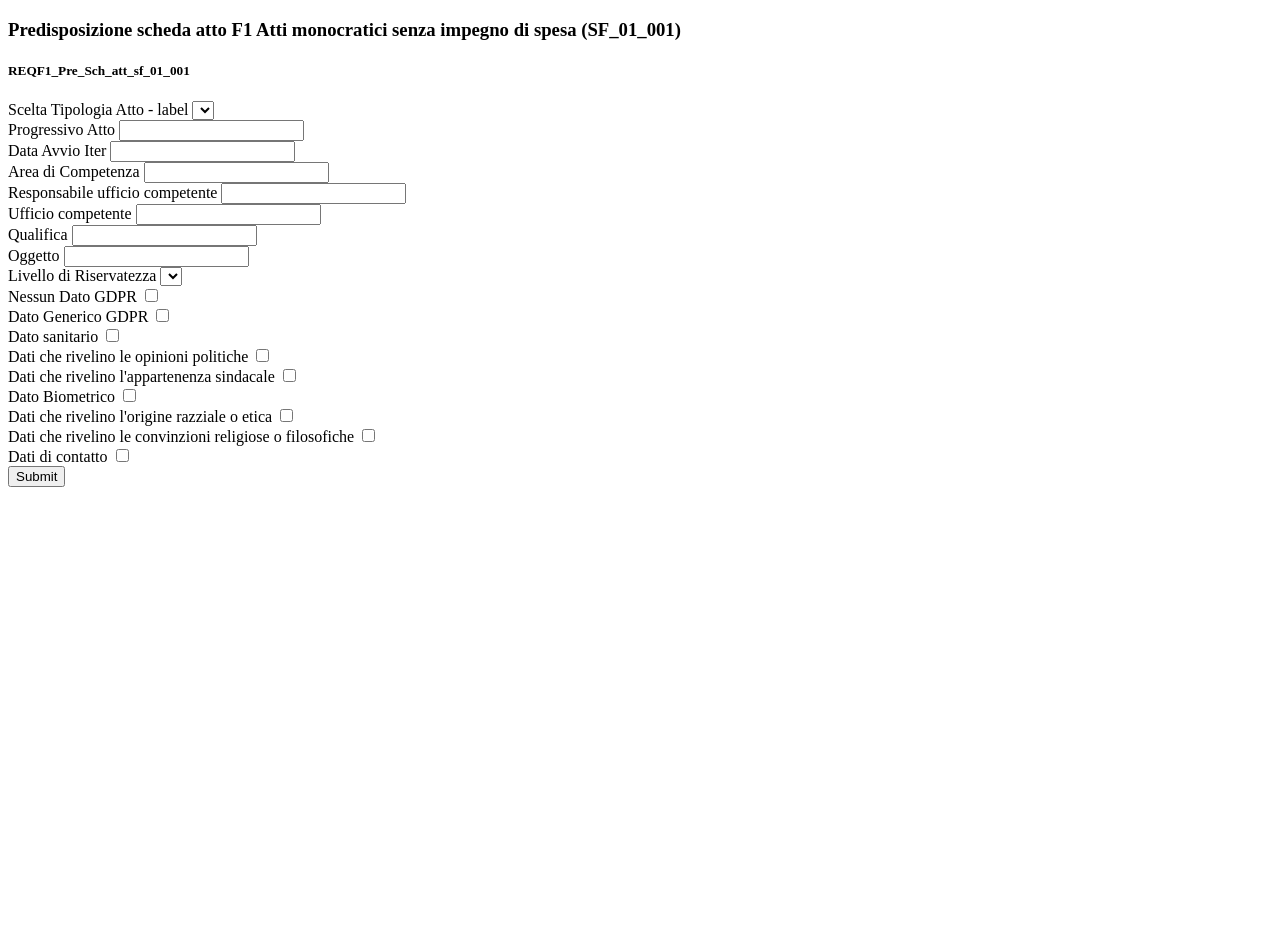
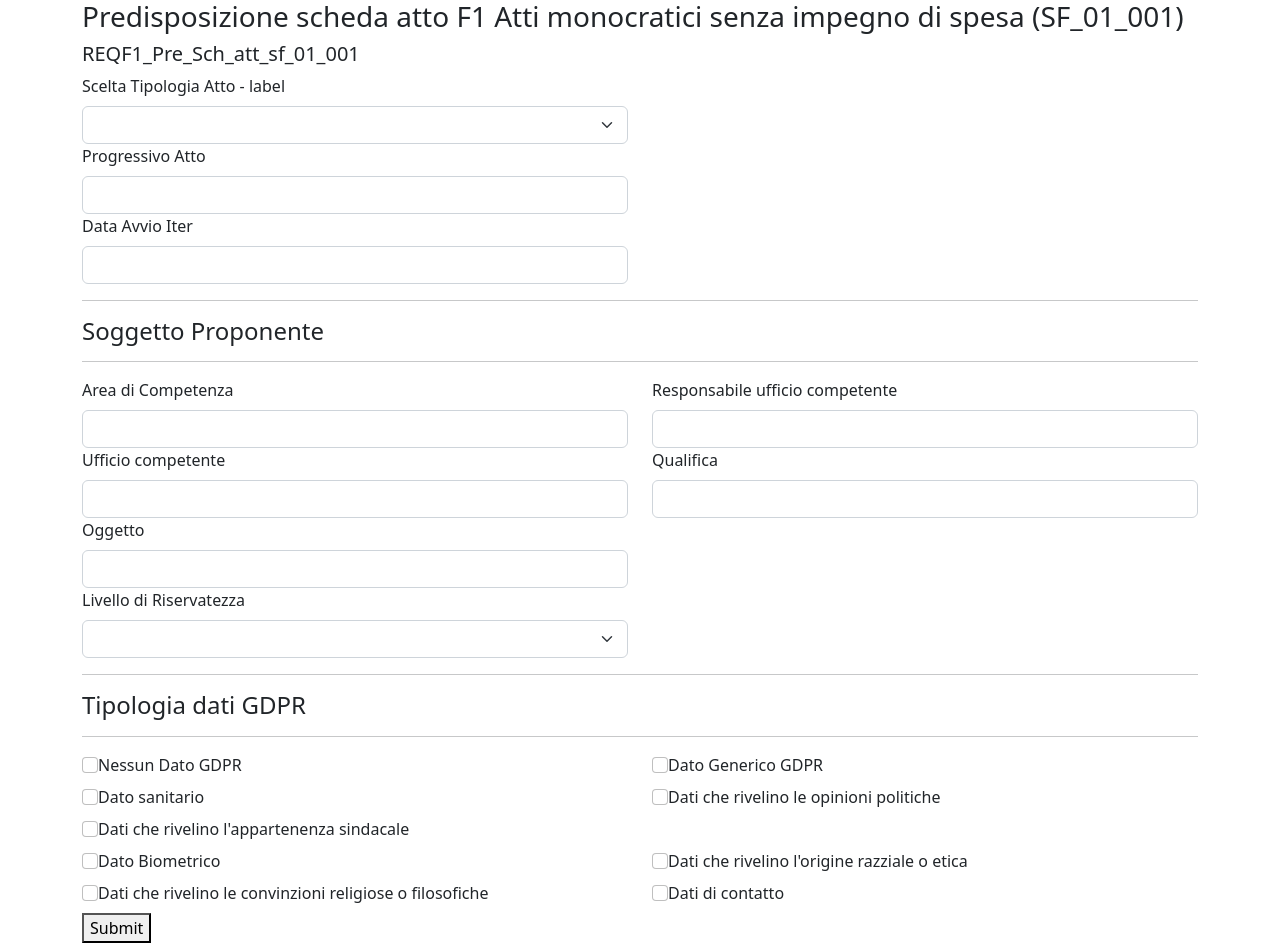
Before and after one commit to ValerioPinsone/dynamicFormTest, an Angular app: page / in a window 1280 px wide. Before the commit the page ends 800 px from the top, so only its background shows below. Built offline with nearby package versions, Linux system fonts and the light colour scheme.

Commit message:
Mapping Json quasi fatto

```diff
--- a/angular.json
+++ b/angular.json
@@ -25,6 +25,7 @@
               "src/assets"
             ],
             "styles": [
+              "node_modules/bootstrap/dist/css/bootstrap.css",
               "src/styles.css"
             ],
             "scripts": []
--- a/package.json
+++ b/package.json
@@ -18,6 +18,7 @@
     "@angular/platform-browser": "^16.0.0",
     "@angular/platform-browser-dynamic": "^16.0.0",
     "@angular/router": "^16.0.0",
+    "bootstrap": "^5.2.3",
     "rxjs": "~7.8.0",
     "tslib": "^2.3.0",
     "zone.js": "~0.13.0"
--- a/src/app/components/json-form/json-form.component.css
+++ b/src/app/components/json-form/json-form.component.css
@@ -0,0 +1,3 @@
+.container{
+
+}
--- a/src/app/components/json-form/json-form.component.html
+++ b/src/app/components/json-form/json-form.component.html
@@ -1,27 +1,50 @@
-<form [formGroup]="myForm" (ngSubmit)="onSubmit()">
+    <div class="container">
       <h3>{{jsonFormData?.description}}</h3>
       <h5>{{jsonFormData?.name}}</h5>
-  <div *ngFor="let parag of jsonFormData?.formDefinition.fields">
-    <div *ngFor="let x of createArray(countKey(parag.fields));index as i;">
-            <div *ngFor="let y of createArray(parag?.fields[i+1].length);index as j;">
-                {{parag?.fields[i+1][j]?.name}}
-                <div style="display: inline-flex;" *ngIf="controlType(parag?.fields[i+1][j]) == 'dropdown'">
-                  <select>
+    <form [formGroup]="myForm" (ngSubmit)="onSubmit()">
+      <div *ngFor="let parag of jsonFormData?.formDefinition.fields" >
+      <div *ngIf="parag.type == 'group'">
+        <hr>
+        <h4> {{parag.name}}</h4>
+        <hr>
+      </div>
+        <div class="row" *ngFor="let x of createArray(countKey(parag.fields));index as i;">
+                <div class="col-sm-6" *ngFor="let y of createArray(parag?.fields[i+1].length);index as j;"  >
+
+                  <div>
+                    <div *ngIf="controlType(parag?.fields[i+1][j]) == 'dropdown'">
+                      <label class="form-label">{{parag?.fields[i+1][j]?.name}}</label>
+                      <select class="form-select ">
                         <option value=""></option>
                       </select>
                     </div>
-                <div style="display: inline-flex;" *ngIf="controlType(parag?.fields[i+1][j]) == 'string'">
-                  <input [formControlName]="parag?.fields[i+1][j].name" type="text">
-                </div>
-                <div style="display: inline-flex;" *ngIf="controlType(parag?.fields[i+1][j]) == 'text'">
-                  <input [formControlName]="parag?.fields[i+1][j].name" type="text">
                   </div>
 
-                <div style="display: inline-flex;" *ngIf="controlType(parag?.fields[i+1][j]) == 'boolean'">
-                 <input [formControlName]="parag?.fields[i+1][j].name" type="checkbox">
+                  <div >
+                    <div *ngIf="controlType(parag?.fields[i+1][j]) == 'string'">
+                      <label class="form-label">{{parag?.fields[i+1][j]?.name}}</label>
+                      <input class="form-control"  [formControlName]="parag?.fields[i+1][j].id" type="text">
                     </div>
+                  </div>
+
+                  <div >
+                    <div *ngIf="controlType(parag?.fields[i+1][j]) == 'text'">
+                      <label class="form-label">{{parag?.fields[i+1][j]?.name}}</label>
+                      <input class="form-control" [formControlName]="parag?.fields[i+1][j].id" type="text">
+                    </div>
+                  </div>
+
+                  <div >
+                    <div *ngIf="controlType(parag?.fields[i+1][j]) == 'boolean'">
+                      <input class="form-check-input" [formControlName]="parag?.fields[i+1][j].id" type="checkbox">
+                      <label class="form-label">{{parag?.fields[i+1][j]?.name}}</label>
+
+                    </div>
+                  </div>
+
                 </div>
         </div>
       </div>
       <button type="submit">Submit</button>
     </form>
+    </div>
--- a/src/app/components/json-form/json-form.component.ts
+++ b/src/app/components/json-form/json-form.component.ts
@@ -47,6 +47,7 @@ export class JsonFormComponent implements OnChanges {
 
   ngOnChanges(changes: SimpleChanges) {
     if (!changes['jsonFormData'].firstChange) {
+      console.log(this.jsonFormData)
       this.createForm(this.jsonFormData.formDefinition.fields);
     }
   }
@@ -54,12 +55,11 @@ export class JsonFormComponent implements OnChanges {
 
   createForm(controls: JsonFormControls[]) {
     for (const control of controls) {
-      //const validatorsToAdd: FormControlOptions | ValidatorFn | ValidatorFn[] | null | JsonFormControls |undefined = [] ;
       for (const [key, value] of Object.entries(control)) {
         if(key == 'fields'){
           for(const row of Object.entries(value)) {
             for(let campo of row[1] as any ) {
-              this.myForm.addControl(campo.name,this.fb.control(campo?.value,Validators.required));
+              this.myForm.addControl(campo.id,this.fb.control(campo?.value,Validators.required));
             }
           }
         }
```
Also changed, not shown: 1 other file (tests, documents, lock files or other folders). Lines whose indentation alone changed are shown as unchanged.
